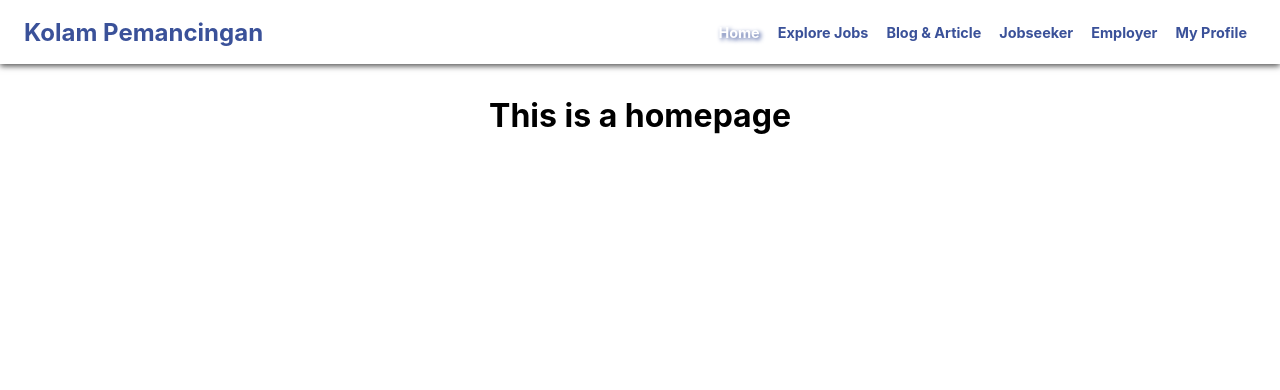
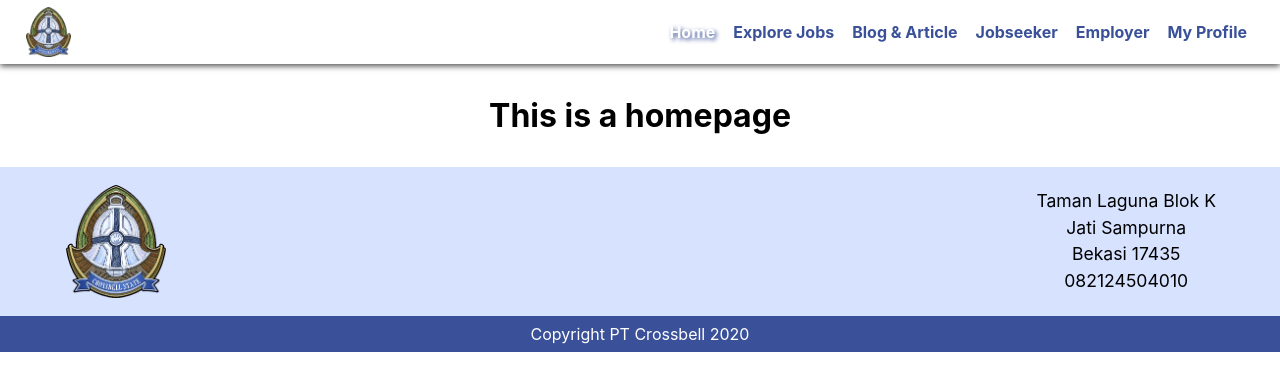
Before and after one commit to novrandobilly/crossbell-frontend, a React (Create React App) app: page / in a window 1280 px wide. Shown: the top 390 px of the page. Built offline with nearby package versions, Linux system fonts and the light colour scheme.

Commit message:
Add Footer & turn 'Kolam Pemancingan' to Crossbell

```diff
--- a/src/App.js
+++ b/src/App.js
@@ -22,6 +22,7 @@ import CustomerSupportsAO from './users/admin/pages/CustomerSupportsAO/CustomerS
 import AuthenticationAp from './users/applicant/pages/AuthenticationAp/AuthenticationAp';
 import AuthenticationCo from './users/company/pages/AuthenticationCo/AuthenticationCo';
 import MainNavigation from './shared/Navigation/MainNavigation';
+import Footer from './shared/Navigation/Footer';
 
 import './App.css';
 
@@ -65,6 +66,7 @@ const App = () => {
 					<Redirect to='/' />
 				</Switch>
 			</main>
+			<Footer />
 		</Router>
 	);
 };
--- a/src/jobs/components/JobCard.module.css
+++ b/src/jobs/components/JobCard.module.css
@@ -16,7 +16,7 @@
 	left: -15px;
 	border-radius: 50%;
 	box-shadow: 5px 5px 10px rgba(0, 0, 0, 0.5);
-	background-color: #d5d6d2;
+	background-color: rgb(215, 226, 255);
 	background-size: cover;
 	background-position: center;
 	display: flex;
--- /dev/null
+++ b/src/shared/Navigation/Address.js
@@ -0,0 +1,15 @@
+import React from 'react';
+import classes from './Address.module.css';
+
+const Address = () => {
+	return (
+		<div className={classes.Address}>
+			<p>Taman Laguna Blok K</p>
+			<p>Jati Sampurna</p>
+			<p>Bekasi 17435</p>
+			<p>082124504010</p>
+		</div>
+	);
+};
+
+export default Address;
--- /dev/null
+++ b/src/shared/Navigation/Address.module.css
@@ -0,0 +1,12 @@
+.Address {
+	display: flex;
+	flex-flow: column;
+	justify-content: center;
+	align-items: center;
+	line-height: 150%;
+	font-size: 1.1rem;
+}
+
+.Address p {
+	margin: 0;
+}
--- /dev/null
+++ b/src/shared/Navigation/Footer.js
@@ -0,0 +1,20 @@
+import React from 'react';
+
+import Address from './Address';
+import Logo from '../UI_Element/Logo';
+
+import classes from './Footer.module.css';
+
+const Footer = () => {
+	return (
+		<div className={classes.Footer}>
+			<div className={classes.LogoAddress}>
+				<Logo />
+				<Address />
+			</div>
+			<div className={classes.Copyright}>Copyright PT Crossbell 2020</div>
+		</div>
+	);
+};
+
+export default Footer;
--- /dev/null
+++ b/src/shared/Navigation/Footer.module.css
@@ -0,0 +1,25 @@
+.Footer {
+	width: 100%;
+	display: flex;
+	flex-flow: column;
+	margin-top: 2rem;
+}
+
+.LogoAddress {
+	width: 100%;
+	display: flex;
+	justify-content: space-between;
+	align-items: center;
+	padding: 1rem 4rem;
+	box-sizing: border-box;
+	background-color: rgb(215, 226, 255);
+}
+
+.Copyright {
+	width: 100%;
+	padding: .5rem;
+	background-color: rgba(58, 81, 153, 1);
+	color: white;
+	font-size: 1rem;
+	box-sizing: border-box;
+}
--- a/src/shared/Navigation/MainNavigation.js
+++ b/src/shared/Navigation/MainNavigation.js
@@ -4,8 +4,10 @@ import { Link } from 'react-router-dom';
 import MainHeader from './MainHeader';
 import NavigationLinks from './NavigationLinks';
 import SideDrawer from './SideDrawer';
+import Backdrop from '../UI_Element/Backdrop';
+import Logo from '../UI_Element/Logo';
+
 import classes from './MainNavigation.module.css';
-import Backdrop from '../UI_Element/Backdrop';
 
 const MainNavigation = () => {
 	const [ drawerIsOpen, setDrawerIsOpen ] = useState(false);
@@ -31,7 +33,9 @@ const MainNavigation = () => {
 					<span />
 				</button>
 				<h2 className={classes.Title}>
-					<Link to='/'>Kolam Pemancingan</Link>
+					<Link to='/'>
+						<Logo logoWidth='45px' />
+					</Link>
 				</h2>
 				<nav className={classes.HeaderNav}>
 					<NavigationLinks />
--- a/src/shared/Navigation/NavigationLinks.module.css
+++ b/src/shared/Navigation/NavigationLinks.module.css
@@ -6,7 +6,7 @@
 	height: 100%;
 	display: flex;
 	flex-direction: column;
-	justify-content: start;
+	justify-content: flex-start;
 	align-items: center;
 }
 
@@ -64,7 +64,7 @@
 	.NavLinks a {
 		color: rgba(58, 81, 153, 1);
 		text-decoration: none;
-		font-size: .9rem;
+		font-size: 1rem;
 	}
 
 	.NavLinks button {
--- /dev/null
+++ b/src/shared/UI_Element/Logo.js
@@ -0,0 +1,14 @@
+import React from 'react';
+
+import CrossbellLogo from '../../assets/images/Crossbell_Emblem.png';
+import classes from './Logo.module.css';
+
+const Logo = props => {
+	return (
+		<div className={classes.Logo}>
+			<img src={CrossbellLogo} alt='Crossbell logo' style={{ width: props.logoWidth || '100px' }} />
+		</div>
+	);
+};
+
+export default Logo;
--- /dev/null
+++ b/src/shared/UI_Element/Logo.module.css
@@ -0,0 +1,13 @@
+.Logo {
+	display: flex;
+	align-items: center;
+	background-color: transparent;
+	padding: 2px;
+	height: 100%;
+	box-sizing: border-box;
+	border-radius: 5px;
+}
+
+.Logo img {
+	height: auto;
+}
```
Also changed, not shown: src/assets/images/Crossbell_Emblem.png (added).
